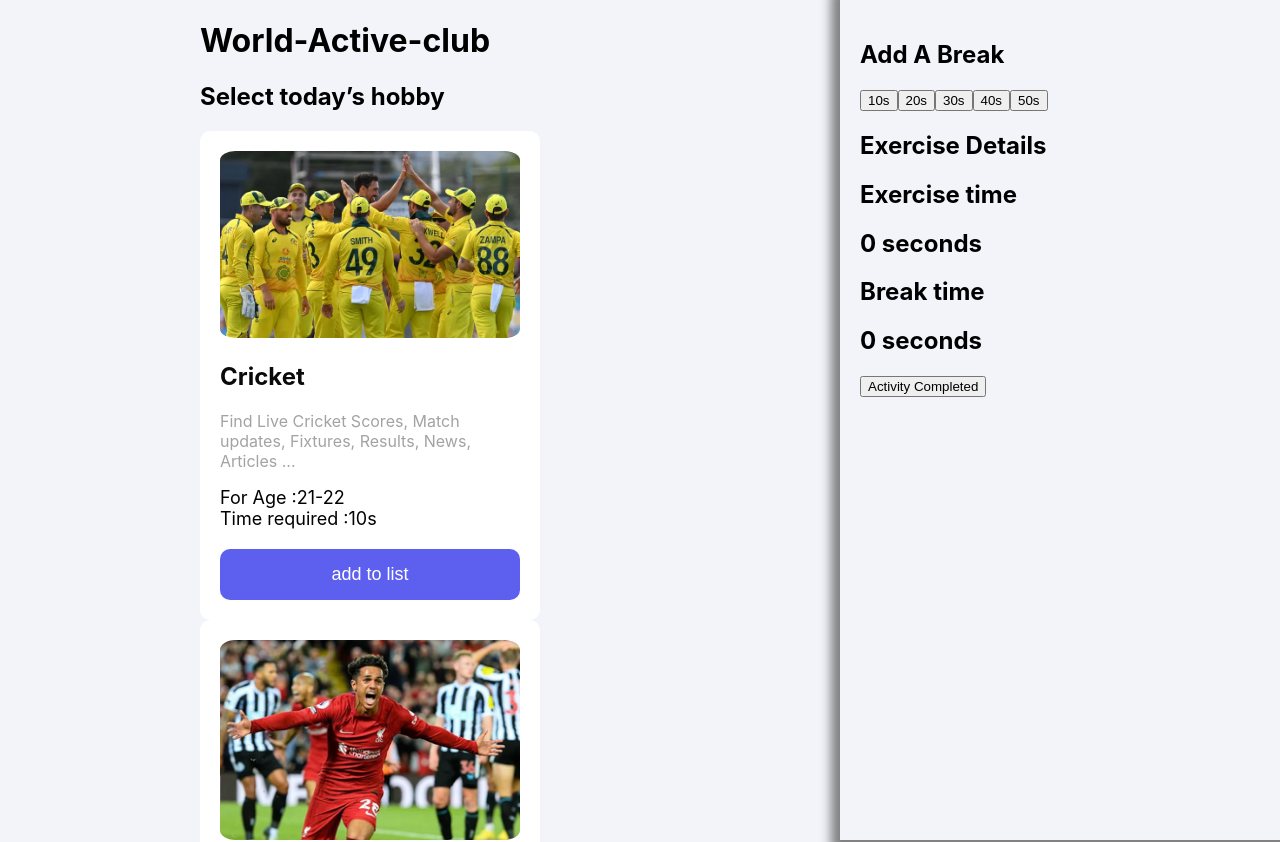
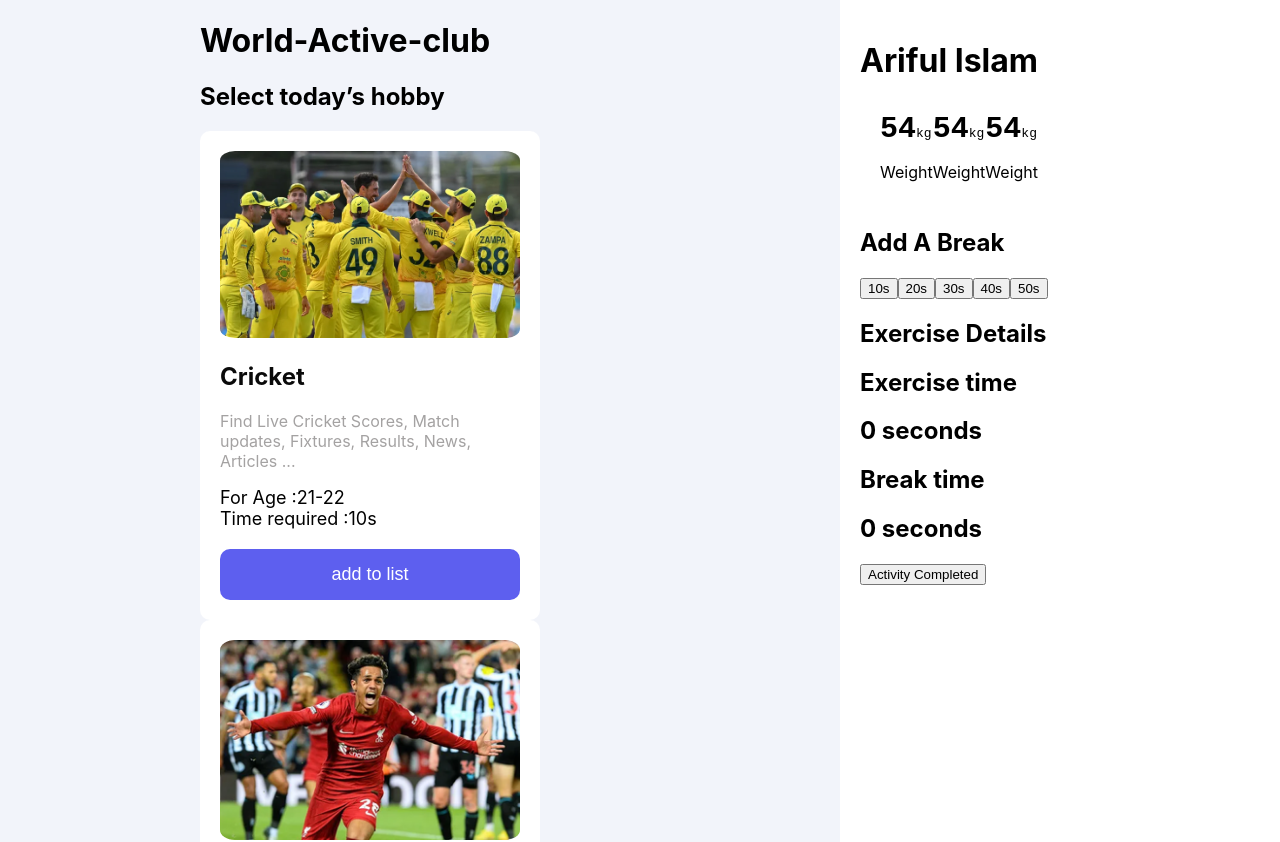
Before and after one commit to arifulgony/ultra-active-club, a React (Create React App) app: page / in a window 1280 px wide. Shown: the top 842 px of the page. Built offline with nearby package versions, Linux system fonts and the light colour scheme.

Commit message:
site cart

```diff
--- a/src/component/Side_cart/SideCart.css
+++ b/src/component/Side_cart/SideCart.css
@@ -1,6 +1,16 @@
-.sidemain{
+.site-cart{
     width: 400px;
-    height: 100vh;
-    box-shadow: 1px 1px 10px 10px gray;
+    height: 122vh;
     padding: 20px;
+    background-color: #fff;
 }
+.weight{
+    font-size: 30px;
+    font-weight: bold;
+
+}
+.details{
+    display: flex;
+    margin: 0px 10px 0px 10px;
+    padding: 10px;
+}
--- a/src/component/Side_cart/SideCart.js
+++ b/src/component/Side_cart/SideCart.js
@@ -13,12 +13,14 @@
     }
 
     return (
-        <div className='sidemain'>
-            <div>
-
+        <div className='site-cart'>
+            <div className='myself'>
+                <h1>Ariful Islam</h1>
             </div>
-            <div>
-
+            <div className='details'>
+                <div><samp className='weight'>54</samp><samp>kg</samp> <p>Weight</p></div>
+                <div><samp className='weight'>54</samp><samp>kg</samp> <p>Weight</p></div>
+                <div><samp className='weight'>54</samp><samp>kg</samp> <p>Weight</p></div>
             </div>
             <div>
                 <h2>Add A Break</h2>
```
